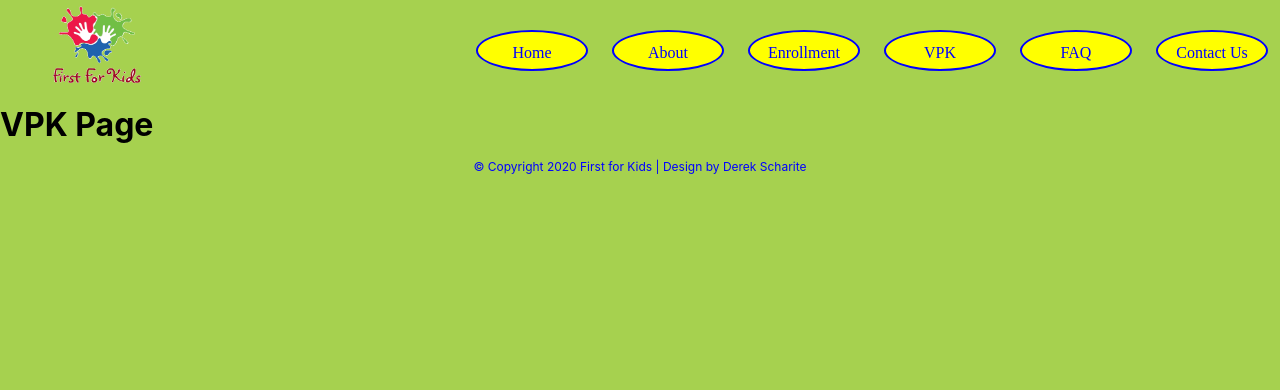
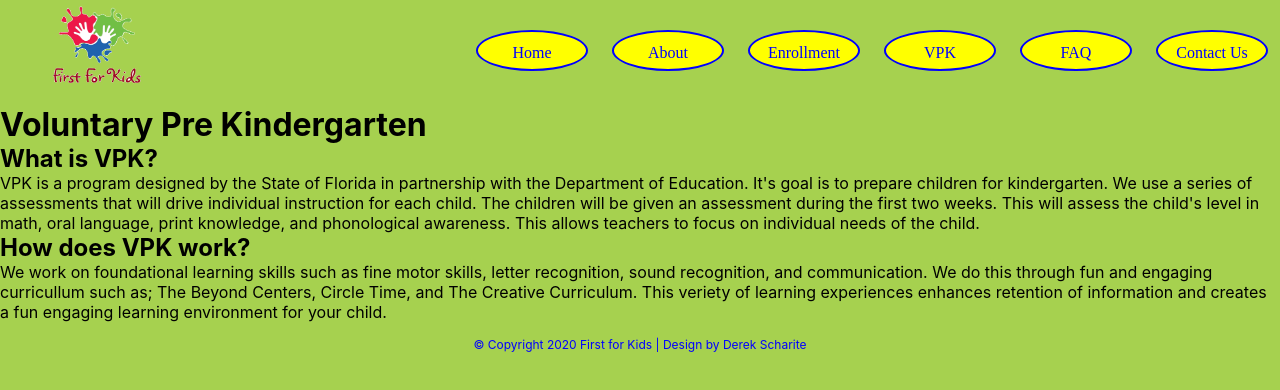
Before and after one commit to Scharite13/First4Kids, a React (Create React App) app: page /vpk in a window 1280 px wide. Shown: the top 390 px of the page. Built offline with nearby package versions, Linux system fonts and the light colour scheme; a web font is replaced by a local one.

Commit message:
add data from data.js to vpk component

```diff
--- a/src/Assets/data.js
+++ b/src/Assets/data.js
@@ -67,6 +67,7 @@ export const brochure = [
                 duration: '540 hours per school year and follows the public school calendar',
                 who: 'Eligible students have turned 4 years old by September 1st',
                 cost: 'State funding enables free enrollment for the 9am-12pm program',
-                extended: 'If attending extended 7:30am-9am or 12pm-6pm: $115 weekly charge applies'
+                extended: 'If attending extended 7:30am-9am or 12pm-6pm: $115 weekly charge applies',
+                elcWebsite: 'https://familyservices.floridaearlylearning.com/'
         }
  }
--- /dev/null
+++ b/src/Componants/Vpk/vpk.component.js
@@ -0,0 +1,22 @@
+import React from 'react';
+import './vpk.styles.css';
+import { vpk } from '../../Assets/data';
+
+
+const { explanation, how, details } = vpk
+
+const VpkComponent = () => (
+    <div className= 'vpk-container'>
+        <h1>Voluntary Pre Kindergarten</h1>
+        <div className="what-is-vpk">
+            <h2>What is VPK?</h2>
+            <p className="explanation"> {explanation}</p>
+        </div>
+        <div className="how-it-works">
+            <h2>How does VPK work?</h2>
+            <p className="how">{how}</p>
+        </div>
+    </div>
+)
+
+export default VpkComponent;
--- a/src/Pages/VPK/vpk.js
+++ b/src/Pages/VPK/vpk.js
@@ -1,11 +1,12 @@
 import React from 'react';
 import Footer from '../../Componants/Footer/Footer';
-import './vpk.styles.css'
+import VpkComponent from '../../Componants/Vpk/vpk.component'
+import './vpk.styles.css';
 
 
 const VpK = () => (
     <div className="vpk-page">
-        <h1>VPK Page</h1>
+        <VpkComponent/>
         <Footer/>
     </div>
 )
```
Also changed, not shown: src/Componants/Vpk/vpk.js (deleted, +0 -10 lines).
